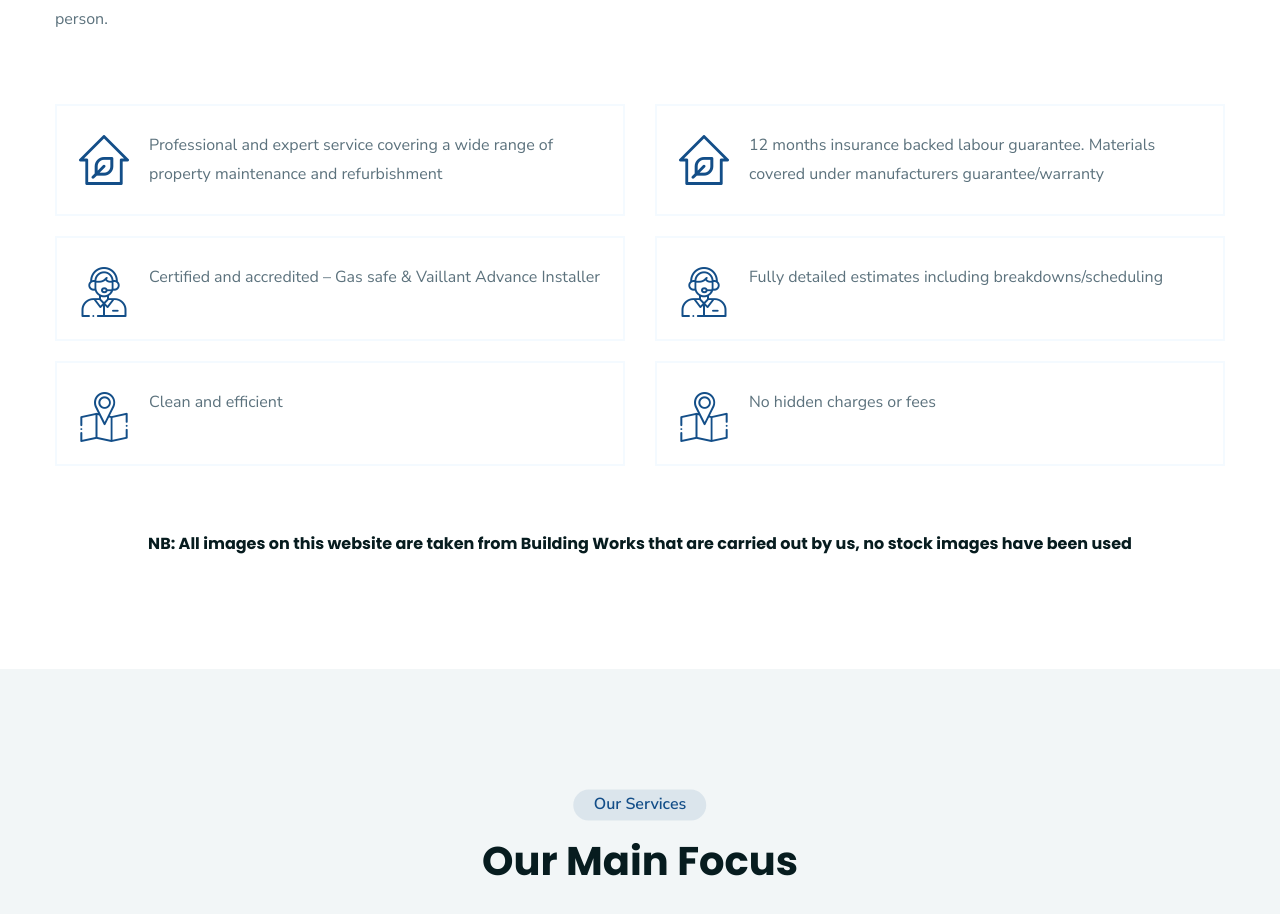
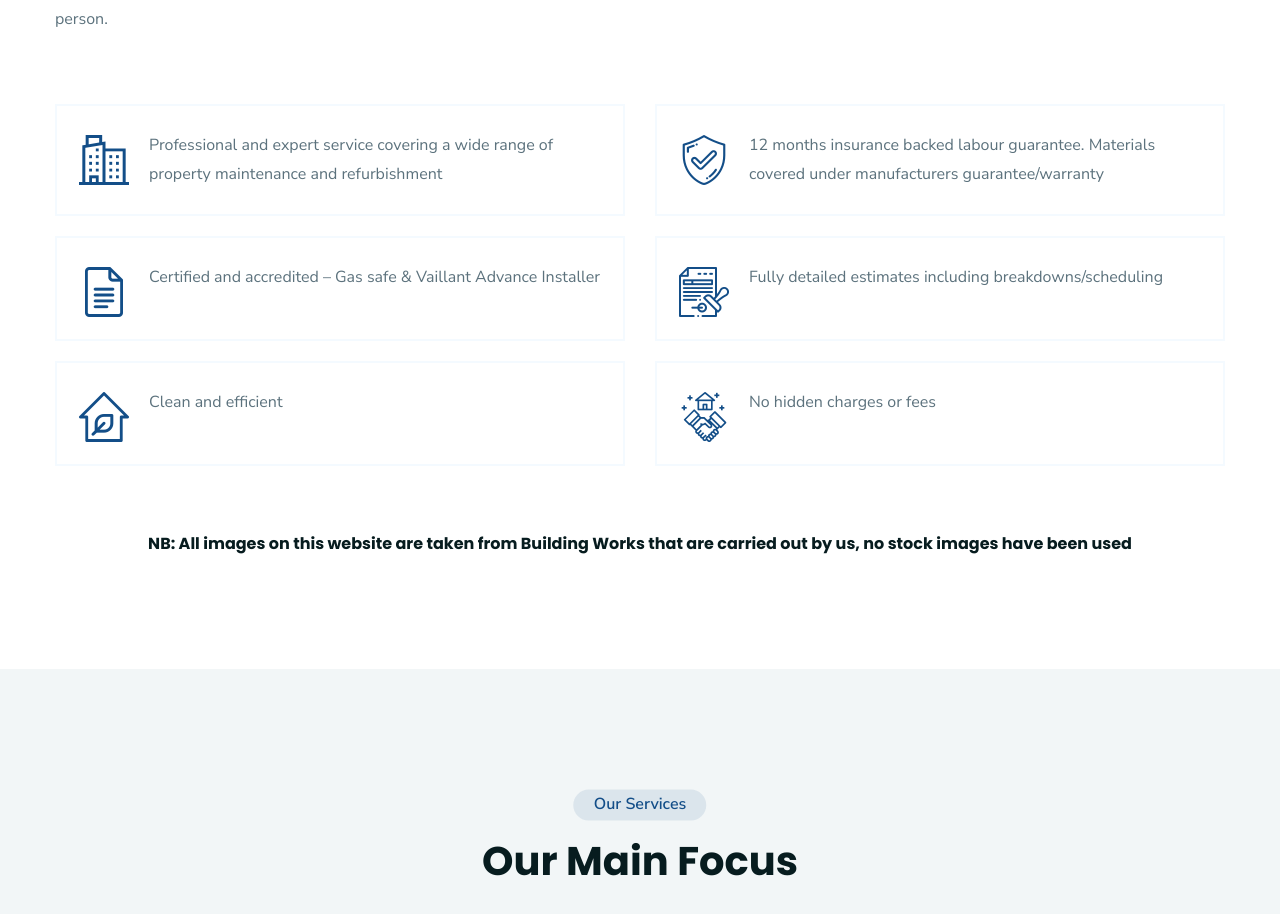
Before and after one commit to bendandoSolo/ValeBuildingServicesWebsite, a Next.js app: page / in a window 1280 px wide. Shown: the part 1341-2255 px from the top of the page. Built offline with nearby package versions, Linux system fonts and the light colour scheme.

Commit message:
icons changed on home

```diff
--- a/components/section-components/about-v3.js
+++ b/components/section-components/about-v3.js
@@ -4,7 +4,6 @@ import Link from 'next/link';
 class AboutV3 extends Component {
 
 	render() {
-
 		return <div className="ltn__about-us-area pt-115 pb-100 ">
 			<div className="container">
 				<div className="section-title-area ltn__section-title-2--- mb-30">
@@ -27,16 +26,13 @@ class AboutV3 extends Component {
 					</div>
 				</div>
 
-
-
-
 				<div className="row pt-3">
 					<div className="col-lg-6 align-self-center">
 						<div className="about-us-info-wrap">
 
 							<div className="ltn__feature-item ltn__feature-item-3">
 								<div className="ltn__feature-icon">
-									<span><i className="flaticon-house-4" /></span>
+									<span><i className="flaticon-apartment-1" /></span>
 								</div>
 								<div className="ltn__feature-info">
 									<p>Professional and expert service covering a wide range of property maintenance and refurbishment</p>
@@ -44,7 +40,7 @@ class AboutV3 extends Component {
 							</div>
 							<div className="ltn__feature-item ltn__feature-item-3">
 								<div className="ltn__feature-icon">
-									<span><i className="flaticon-call-center-agent" /></span>
+									<span><i className="flaticon-google-docs" /></span>
 								</div>
 								<div className="ltn__feature-info">
 									<p>Certified and accredited – Gas safe & Vaillant Advance Installer </p>
@@ -52,7 +48,8 @@ class AboutV3 extends Component {
 							</div>
 							<div className="ltn__feature-item ltn__feature-item-3">
 								<div className="ltn__feature-icon">
-									<span><i className="flaticon-maps-and-location" /></span>
+									<span><i className="flaticon-house-4" /></span>
+
 								</div>
 								<div className="ltn__feature-info">
 									<p>Clean and efficient</p>
@@ -64,7 +61,9 @@ class AboutV3 extends Component {
 						<div className="about-us-info-wrap">
 							<div className="ltn__feature-item ltn__feature-item-3">
 								<div className="ltn__feature-icon">
-									<span><i className="flaticon-house-4" /></span>
+									{/* <span><i className="flaticon-call-center-agent" /></span> */}
+									<span><i className="flaticon-secure-shield" /></span>
+									{/* <span><i className="flaticon-support" /></span> */}
 								</div>
 								<div className="ltn__feature-info">
 									<p>12 months insurance backed labour guarantee. Materials covered under manufacturers guarantee/warranty</p>
@@ -72,7 +71,7 @@ class AboutV3 extends Component {
 							</div>
 							<div className="ltn__feature-item ltn__feature-item-3">
 								<div className="ltn__feature-icon">
-									<span><i className="flaticon-call-center-agent" /></span>
+									<span><i className="flaticon-official-documents" /></span>
 								</div>
 								<div className="ltn__feature-info">
 									<p>Fully detailed estimates including breakdowns/scheduling</p>
@@ -80,7 +79,9 @@ class AboutV3 extends Component {
 							</div>
 							<div className="ltn__feature-item ltn__feature-item-3">
 								<div className="ltn__feature-icon">
-									<span><i className="flaticon-maps-and-location" /></span>
+									<span><i className="flaticon-deal" /></span>
+									{/* <span><i className="flaticon-buy-home" /></span> */}
+
 								</div>
 								<div className="ltn__feature-info">
 									<p>No hidden charges or fees</p>
@@ -91,7 +92,6 @@ class AboutV3 extends Component {
 				</div>
 			</div>
 			<h6 className='text-center pt-5'>NB: All images on this website are taken from Building Works that are carried out by us, no stock images have been used</h6>
-
 		</div>
 	}
 }
--- a/public/assets/sass/sections/_footer.scss
+++ b/public/assets/sass/sections/_footer.scss
@@ -151,6 +151,9 @@
                 p {
                     margin-bottom: 0;
                 }
+					 a:hover{
+						color: var(--footer-link-hover-color);
+					 }
             }
         }
     }
```
